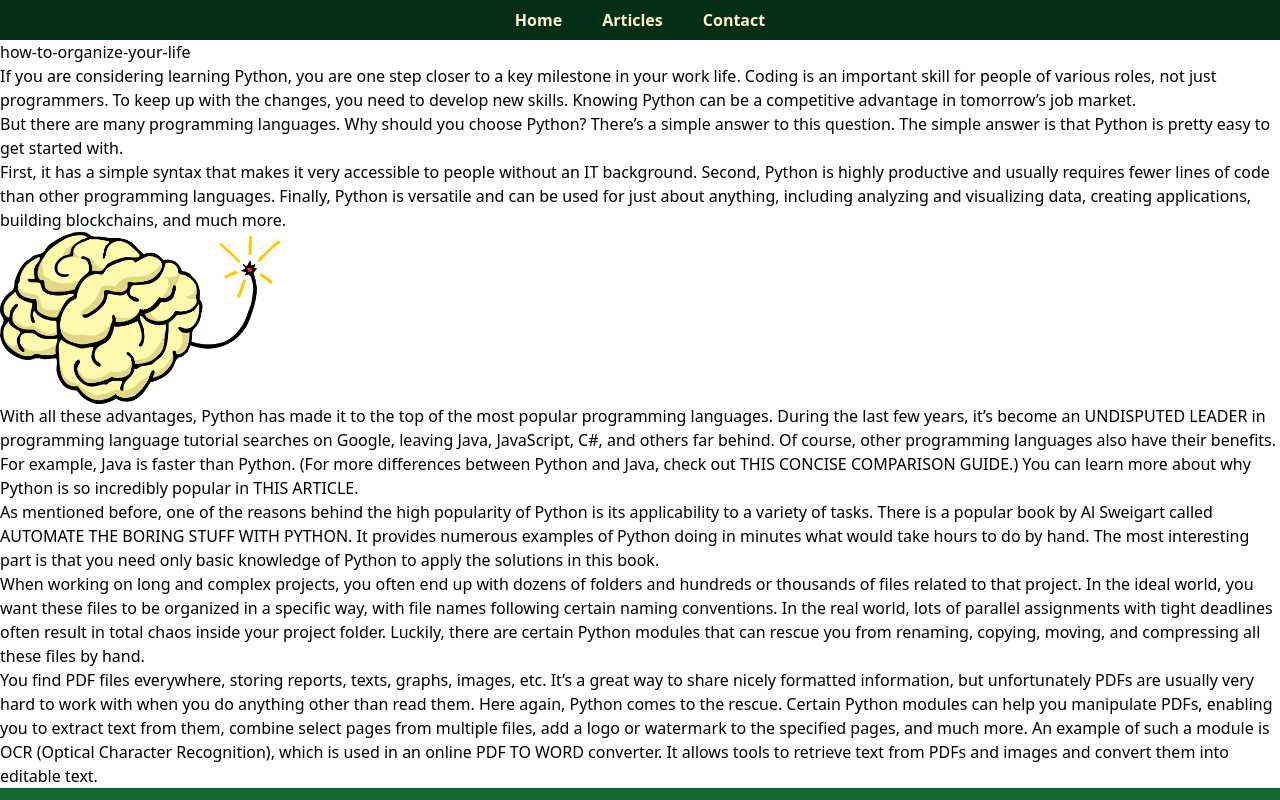
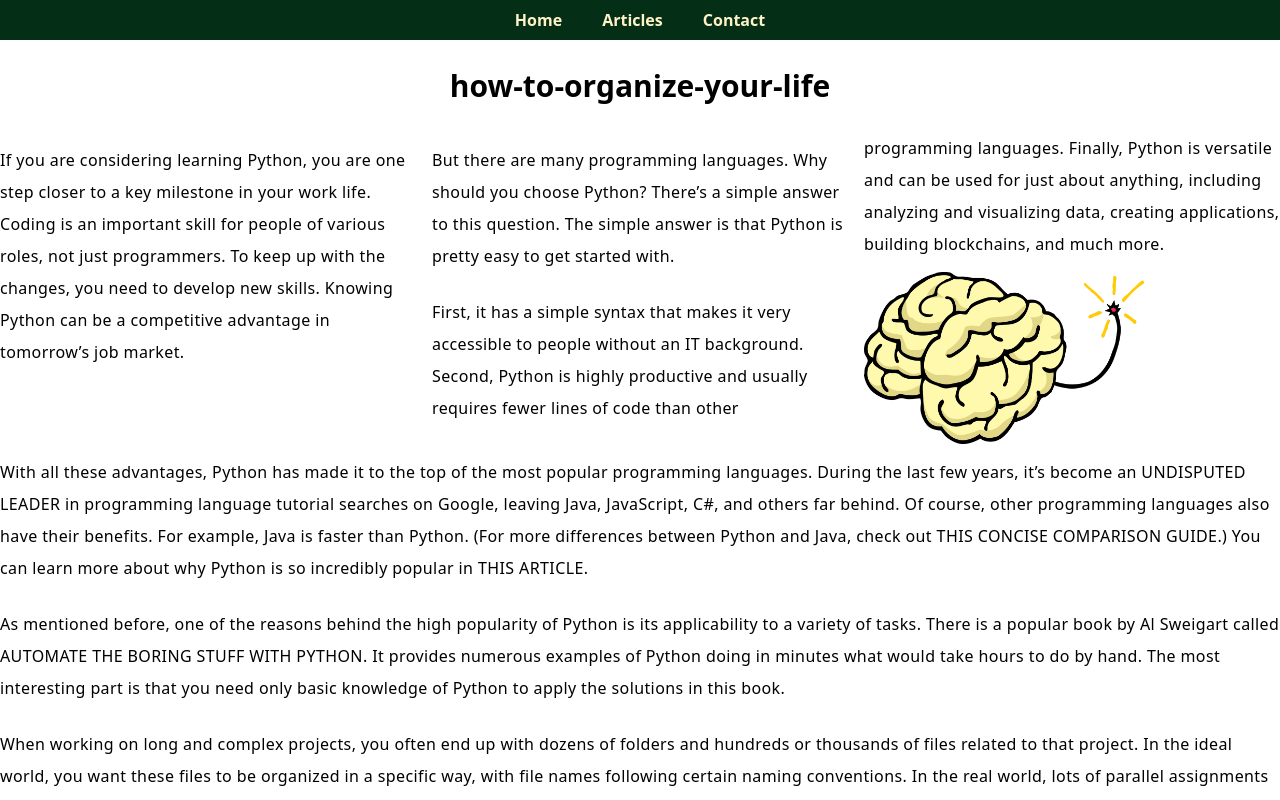
Before and after one commit to fbrump/system-layouts, a Vue app in the folder system-layouts/: page /articles/how-to-organize-your-life in a window 1280 px wide. Shown: the top 800 px of the page. Built offline with nearby package versions, Linux system fonts and the light colour scheme.

Commit message:
feat: Apply on Article Page
- Add CSS on article content
- Update style and HTML

ticket: #10

```diff
--- a/system-layouts/src/components/ArticlePage.vue
+++ b/system-layouts/src/components/ArticlePage.vue
@@ -11,34 +11,38 @@ const props = defineProps({
 
 <template>
 <article>
-  <header>
-    <h1>{{ props.slug }}</h1>
+  <header class="container mx-auto">
+    <h1 class="text-center text-3xl font-bold py-7">
+      {{ props.slug }}
+    </h1>
   </header>
-  <section>
-    <p>
+  <section class="columns-3">
+    <div>
+      <p class="tracking-wide leading-8 py-3">
         If you are considering learning Python, you are one step closer to a key milestone in your work life. Coding is an important skill for people of various roles, not just programmers. To keep up with the changes, you need to develop new skills. Knowing Python can be a competitive advantage in tomorrow’s job market.
       </p>
-    <p>
+      <p class="tracking-wide leading-8 py-3">
         But there are many programming languages. Why should you choose Python? There’s a simple answer to this question. The simple answer is that Python is pretty easy to get started with.
       </p>
-    <p>
+      <p class="tracking-wide leading-8 py-3">
         First, it has a simple syntax that makes it very accessible to people without an IT background. Second, Python is highly productive and usually requires fewer lines of code than other programming languages. Finally, Python is versatile and can be used for just about anything, including analyzing and visualizing data, creating applications, building blockchains, and much more.
       </p>
+    </div>
+    <div>
+      <img src="@/assets/images/article-1.png" alt="Article Image" title="Article image" width="280px">
+    </div>
   </section>
-  <section>
-    <img src="@/assets/images/article-1.png" alt="Article Image" title="Article image" width="280px">
-  </section>
-  <section>
-    <p>
+  <section class="flex flex-wrap">
+    <p class="tracking-wide leading-8 py-3">
       With all these advantages, Python has made it to the top of the most popular programming languages. During the last few years, it’s become an UNDISPUTED LEADER in programming language tutorial searches on Google, leaving Java, JavaScript, C#, and others far behind. Of course, other programming languages also have their benefits. For example, Java is faster than Python. (For more differences between Python and Java, check out THIS CONCISE COMPARISON GUIDE.) You can learn more about why Python is so incredibly popular in THIS ARTICLE.
     </p>
-    <p>
+    <p class="tracking-wide leading-8 py-3">
       As mentioned before, one of the reasons behind the high popularity of Python is its applicability to a variety of tasks. There is a popular book by Al Sweigart called AUTOMATE THE BORING STUFF WITH PYTHON. It provides numerous examples of Python doing in minutes what would take hours to do by hand. The most interesting part is that you need only basic knowledge of Python to apply the solutions in this book.
     </p>
-    <p>
+    <p class="tracking-wide leading-8 py-3">
       When working on long and complex projects, you often end up with dozens of folders and hundreds or thousands of files related to that project. In the ideal world, you want these files to be organized in a specific way, with file names following certain naming conventions. In the real world, lots of parallel assignments with tight deadlines often result in total chaos inside your project folder. Luckily, there are certain Python modules that can rescue you from renaming, copying, moving, and compressing all these files by hand.
     </p>
-    <p>
+    <p class="tracking-wide leading-8 py-3">
       You find PDF files everywhere, storing reports, texts, graphs, images, etc. It’s a great way to share nicely formatted information, but unfortunately PDFs are usually very hard to work with when you do anything other than read them. Here again, Python comes to the rescue. Certain Python modules can help you manipulate PDFs, enabling you to extract text from them, combine select pages from multiple files, add a logo or watermark to the specified pages, and much more.
       An example of such a module is OCR (Optical Character Recognition), which is used in an online PDF TO WORD converter. It allows tools to retrieve text from PDFs and images and convert them into editable text.
     </p>
--- a/system-layouts/src/output.css
+++ b/system-layouts/src/output.css
@@ -613,8 +613,26 @@ video {
   flex-grow: 1;
 }
 
+.columns-2 {
+  -moz-columns: 2;
+       columns: 2;
+}
+
+.columns-3 {
+  -moz-columns: 3;
+       columns: 3;
+}
+
 .grid-cols-3 {
   grid-template-columns: repeat(3, minmax(0, 1fr));
+}
+
+.flex-row {
+  flex-direction: row;
+}
+
+.flex-wrap {
+  flex-wrap: wrap;
 }
 
 .justify-center {
@@ -695,6 +713,11 @@ video {
   padding-bottom: 0.5rem;
 }
 
+.py-3 {
+  padding-top: 0.75rem;
+  padding-bottom: 0.75rem;
+}
+
 .py-32 {
   padding-top: 8rem;
   padding-bottom: 8rem;
@@ -703,11 +726,6 @@ video {
 .py-7 {
   padding-top: 1.75rem;
   padding-bottom: 1.75rem;
-}
-
-.py-3 {
-  padding-top: 0.75rem;
-  padding-bottom: 0.75rem;
 }
 
 .text-center {
@@ -743,10 +761,6 @@ video {
 
 .font-semibold {
   font-weight: 600;
-}
-
-.leading-relaxed {
-  line-height: 1.625;
 }
 
 .leading-8 {
```
Lines whose indentation alone changed are shown as unchanged.
